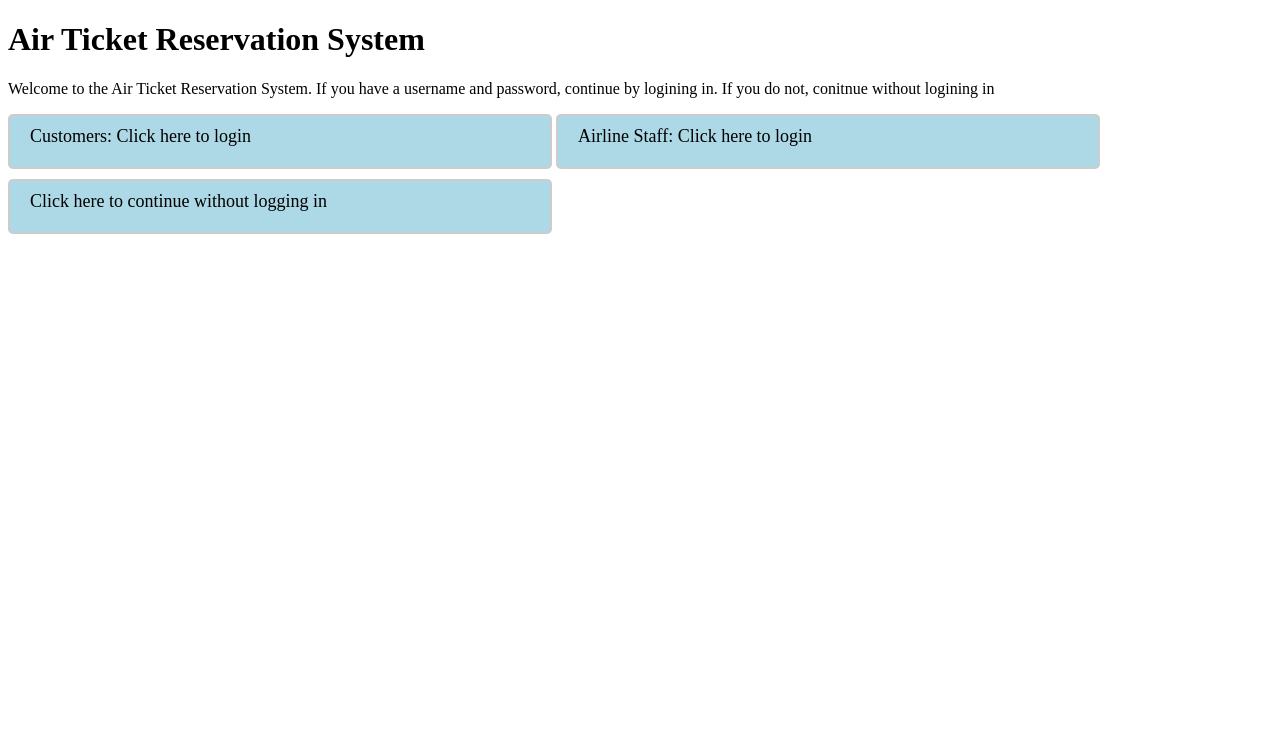
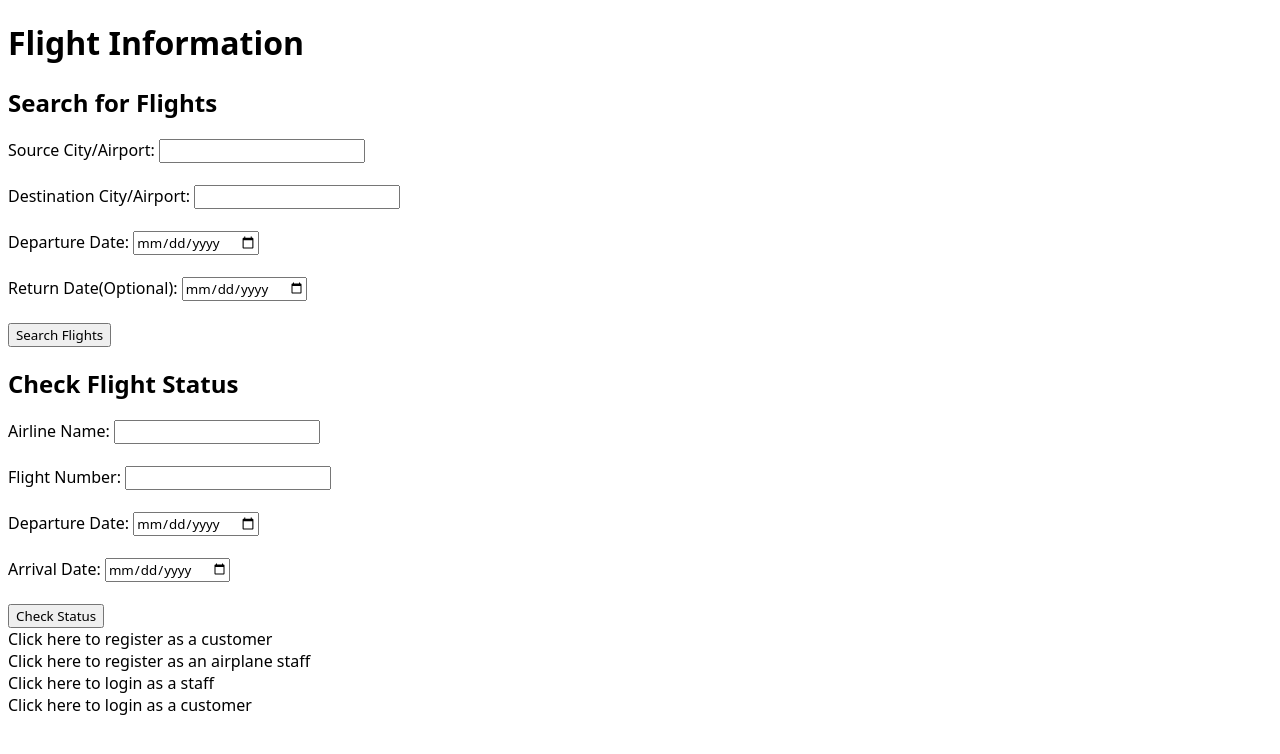
Before and after one commit to 3btesham/Airline-System-Website, a Flask app: page / in a window 1280 px wide. Shown: the top 754 px of the page. Run offline with Flask 3, Linux system fonts and the light colour scheme.

Commit message:
index.html

```diff
--- a/Templates/index.html
+++ b/Templates/index.html
@@ -1,52 +1,65 @@
 <!DOCTYPE html>
-<html>
+<html lang="en">
 <head>
     <meta charset="UTF-8">
     <meta name="viewport" content="width=device-width, initial-scale=1.0">
-        <title> Airline Ticket Reservation System </title>
+    <title>Flight Search and Status</title>
     <style>
-            body
-            {
-          ound-color: white; /* Set the background color to a light gray */
+        * {
+            font-family: system-ui, -apple-system, BlinkMacSystemFont, 'Segoe UI', Roboto, Oxygen, Ubuntu, Cantarell, 'Open Sans', 'Helvetica Neue', sans-serif;
         }
-
-            .login-box, .nonlogin-box
-            {
-              display: inline-block;
-              padding: 10px 20px;
-              border: 2px solid #333;
-              border-radius: 5px;
-              text-decoration: none; /* Remove default underline for links */
-              margin-bottom: 10px;
-              width: 500px; /* the width of the login box is 200 pixels */
-              background-color: lightblue; /* Sets the background color of the login box to light gray */
-              border: 2px solid #ccc;
+        a {
+            text-decoration: none;
+            color: inherit;
         }
-
-            .login-text, .nonlogin-text
-            {
-              font-size: 18px; /* Sets the font size of the text to 18 pixels */
-              color: black; /*  Sets the color of the text to a dark gray */
-              margin-bottom: 10px; /* Adds a bottom margin of 10 pixels to create space between the login text and any content below it */
+        a:hover {
+            opacity: 0.5;
         }
     </style>
 </head>
+<body>
+    <h1>Flight Information</h1>
+    <section>
+        <h2>Search for Flights</h2>
+        <form action="/search_flights" method="get">
+            <label for="source">Source City/Airport:</label>
+            <input type="text" id="source" name="source" required><br><br>
 
-  <body>
-    <h1>Air Ticket Reservation System</h1>
-      <p>Welcome to the Air Ticket Reservation System. If you have a username and password, continue by logining in. If you do not, conitnue without logining in </p>
-      <a href="/customer_login_page.html" class="login-box"> <!-- Represents the clickable login box This attribute specifies that when the login box is clicked, the JavaScript function openLoginPage() will be called.
-                                                      This function will handle the action associated with clicking the login box, such as opening a login page. -->
-      <div class="login-text"> Customers: Click here to login </div> <!-- This attribute specifies that when the login box is clicked, the JavaScript function openLoginPage() will be called.
-                                                      This function will handle the action associated with clicking the login box, such as opening a login page. -->
-      </a>
+            <label for="destination">Destination City/Airport:</label>
+            <input type="text" id="destination" name="destination" required><br><br>
 
-      <a href="/airline_staff_login_page.html" class="login-box">
-      <div class="login-text"> Airline Staff: Click here to login </div>
-      </a>
+            <label for="departure-date">Departure Date:</label>
+            <input type="date" id="departure-date" name="departure_date" required><br><br>
 
-      <a href="/main_page.html" class="nonlogin-box">
-      <div class="nonlogin-text"> Click here to continue without logging in </div>
-      </a>
+            <label for="return-date">Return Date(Optional):</label>
+            <input type="date" id="return-date" name="return_date" ><br><br>
+
+            <input type="submit" value="Search Flights">
+        </form>
+    </section>
+    <section>
+        <h2>Check Flight Status</h2>
+        <form action="/check_status" method="get">
+            <label for="airline-name">Airline Name:</label>
+            <input type="text" id="airline-name" name="airline_name" required><br><br>
+
+            <label for="flight-number">Flight Number:</label>
+            <input type="text" id="flight-number" name="flight_number" required><br><br>
+
+            <lable for="departure-date"> Departure Date: </lable>
+            <input type="date" id="departure-date" name="departure-date" required><br><br>
+
+            <lable for="arrival-date"> Arrival Date: </lable>
+            <input type="date" id="arrival-date" name="arrival-date" required><br><br>
+
+            <input type="submit" value="Check Status">
+        </form>
+    </section>
+    <a href="registration_for_customer.html">Click here to register as a customer</a><br>
+    <a href="registration_for_airpline_staff.html">Click here to register as an airplane staff</a><br>
+    <a href="airline_staff_login_page.html">Click here to login as a staff</a><br>
+    <a href="customer_login_page.html">Click here to login as a customer</a><br>
+
+
 </body>
 </html>
```
Lines whose indentation alone changed are shown as unchanged.
